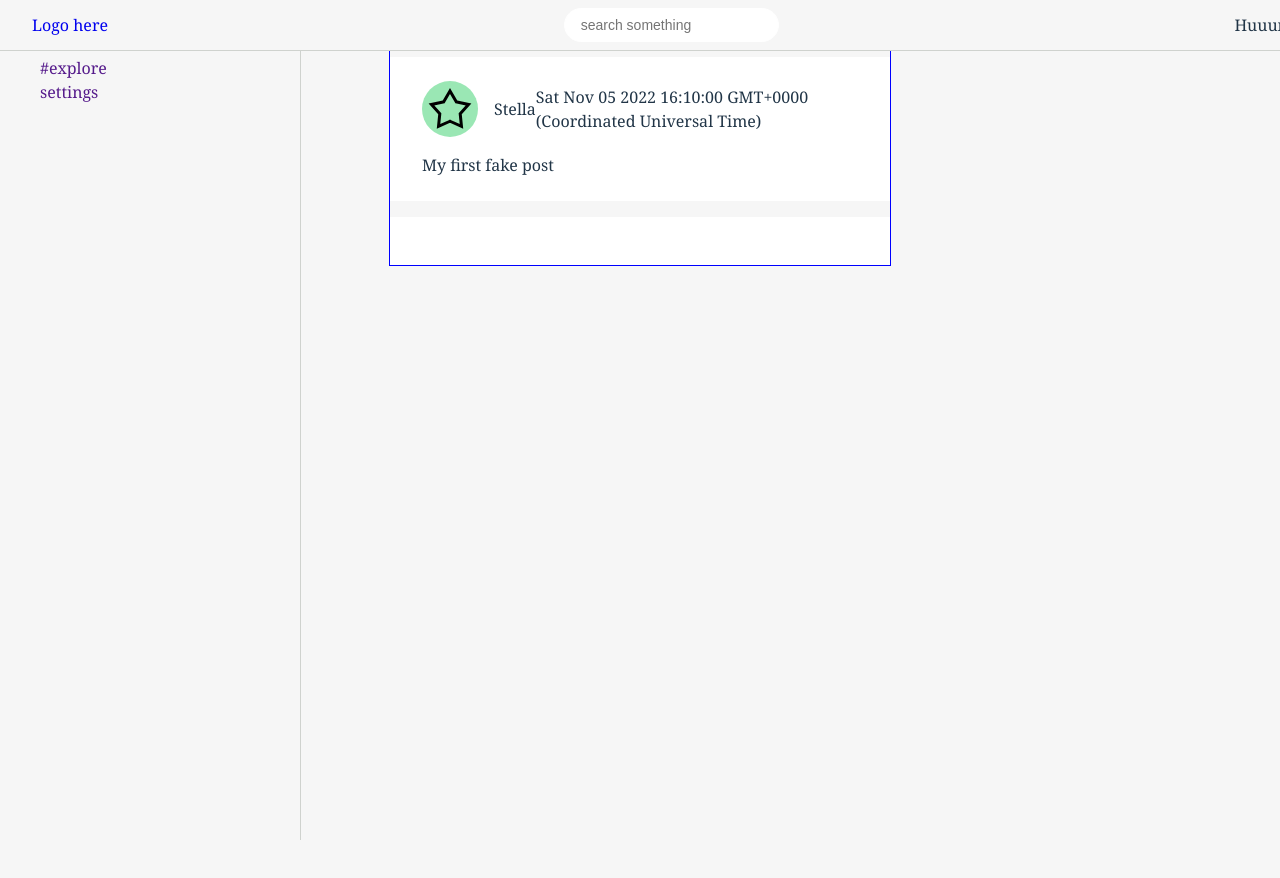
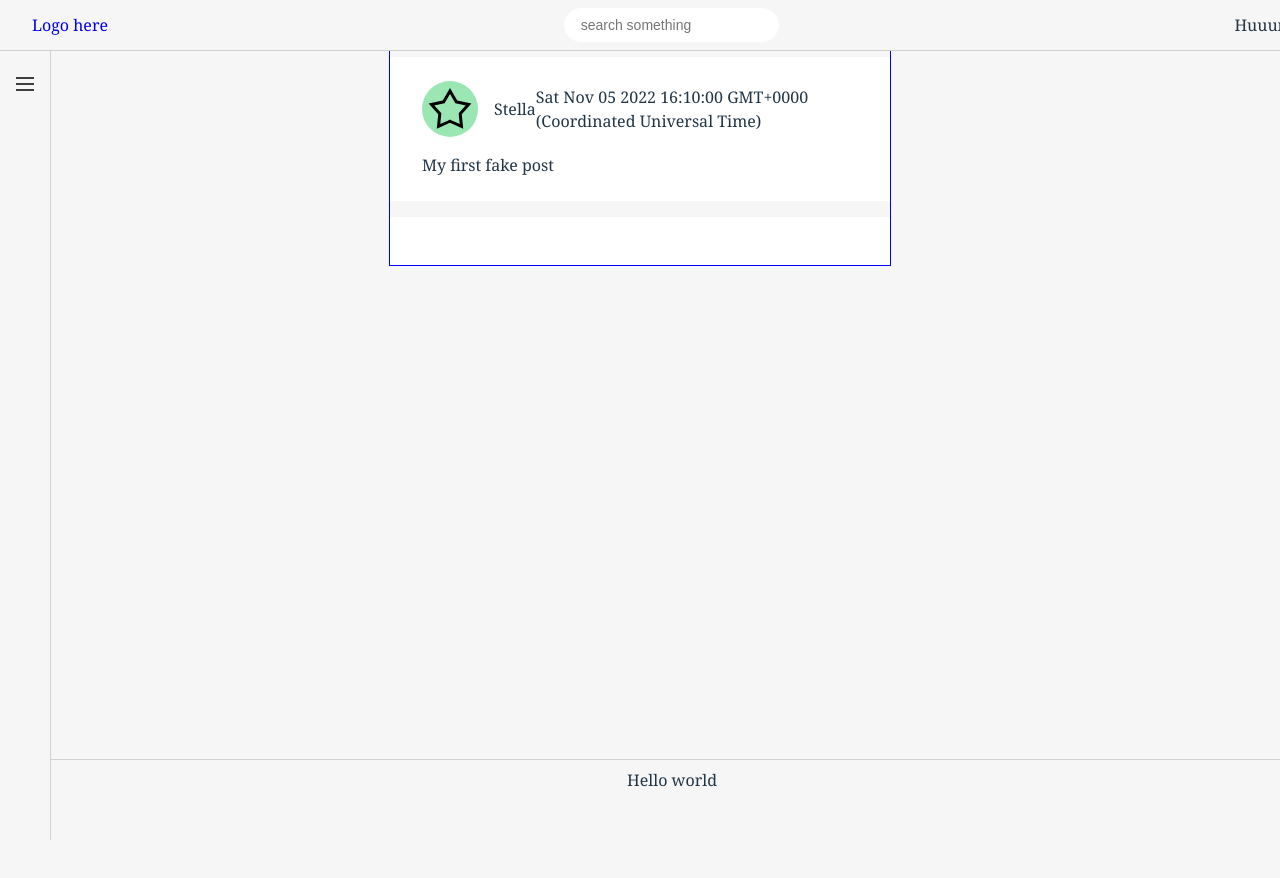
Before and after one commit to 0x00ff00-fi/frontend, a React (Vite) app: page / in a window 1280 px wide. Shown: the top 878 px of the page. Built offline with nearby package versions, Linux system fonts and the light colour scheme.

Commit message:
side-menu

```diff
--- a/src/App.jsx
+++ b/src/App.jsx
@@ -2,8 +2,10 @@ import "./App.css";
 import Nav from "./components/Nav";
 import SideBar from "./components/SideBar";
 import Card from "./components/Card";
+import Footer from "./components/Footer";
 
 function App() {
+
 	const user = {
 		icon: <img src="/src/assets/star.svg" ></img>,
 		name: "Stella",
@@ -26,6 +28,7 @@ function App() {
 				<Card post={fakepost} />
 				<Card>Bye World</Card>
 			</div>
+			<Footer />
         </div>
     );
 }
--- /dev/null
+++ b/src/components/Footer/index.jsx
@@ -0,0 +1,8 @@
+import React from "react";
+import "./styles.css"
+
+export default function Footer(props) {
+    return <footer className="footer">
+        Hello world
+    </footer>
+}
--- /dev/null
+++ b/src/components/Footer/styles.css
@@ -0,0 +1,11 @@
+.footer {
+    display: flex;
+    justify-content: center;
+    position: fixed;
+    bottom: 0;
+    width: 100%;
+    z-index: -1;
+    padding: var(--s-sm) var(--s-lg);
+    background-color: var(--c-gr-4);
+    border-top: 1px solid var(--c-gr-3);
+}
--- a/src/components/SideBar/index.jsx
+++ b/src/components/SideBar/index.jsx
@@ -1,11 +1,22 @@
-import React from "react";
+import React, {useState} from "react";
 import "./styles.css";
 
 export default function SideBar(props) {
-    return <aside className="side-bar">
+    const [sbIsOpen, setSbIsOpen] = useState(false)
+
+    return sbIsOpen ?
+    <aside className="side-bar">
+        <div className="side_header">
+            <img className="side_icon" src="/src/assets/close.svg" onClick={()=>setSbIsOpen(false)}/>
+        </div>
         <ul className="side_menu">
             <li className="side_itm"><a href="" className="side_link">#explore</a></li>
             <li className="side_itm"><a href="" className="side_link">settings</a></li>
         </ul>
     </aside>
+    : <aside className="closed-side">
+    <div className="closed-side_header">
+        <img className="side_icon" src="/src/assets/hamburger.svg" onClick={()=>setSbIsOpen(true)}/>
+    </div>
+</aside>
 }
--- a/src/components/SideBar/styles.css
+++ b/src/components/SideBar/styles.css
@@ -5,9 +5,29 @@
     height: 100vh;
     border-right: 1px solid var(--c-gr-3);
     margin-top: 40px;
-
 }
-
+.side_header {
+    display: flex;
+    justify-content: flex-end;
+    padding: 2rem 2rem 0 0;
+}
+.side_icon {
+    width: 1.5rem;
+    cursor: pointer;
+}
 .side_link:hover {
     color: var(--c-prm-2);
 }
+.closed-side {
+    position: fixed;
+    width: 50px;
+    background-color: var(--c-gr-4);
+    height: 100vh;
+    border-right: 1px solid var(--c-gr-3);
+    margin-top: 40px;
+}
+.closed-side_header {
+    display: flex;
+    justify-content: center;
+    padding-top: 2rem;
+}
```
